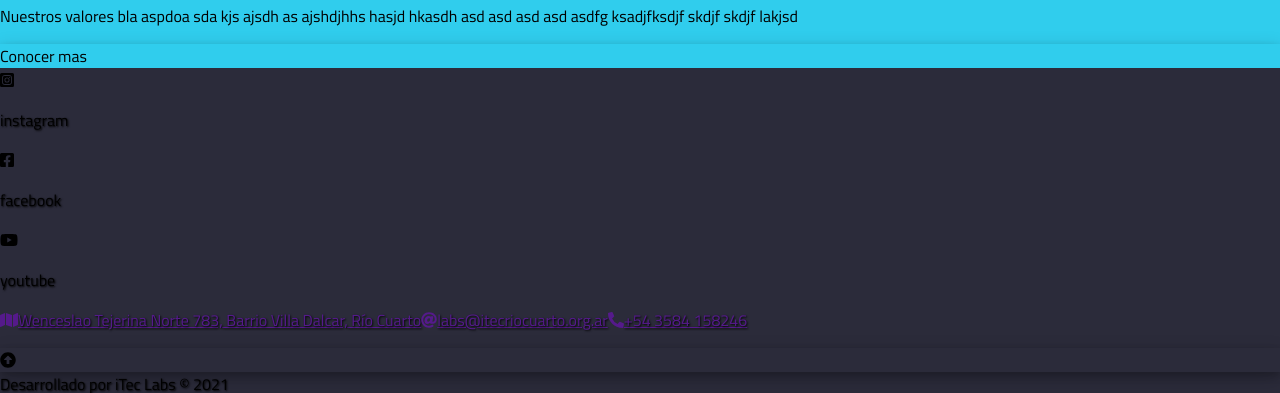
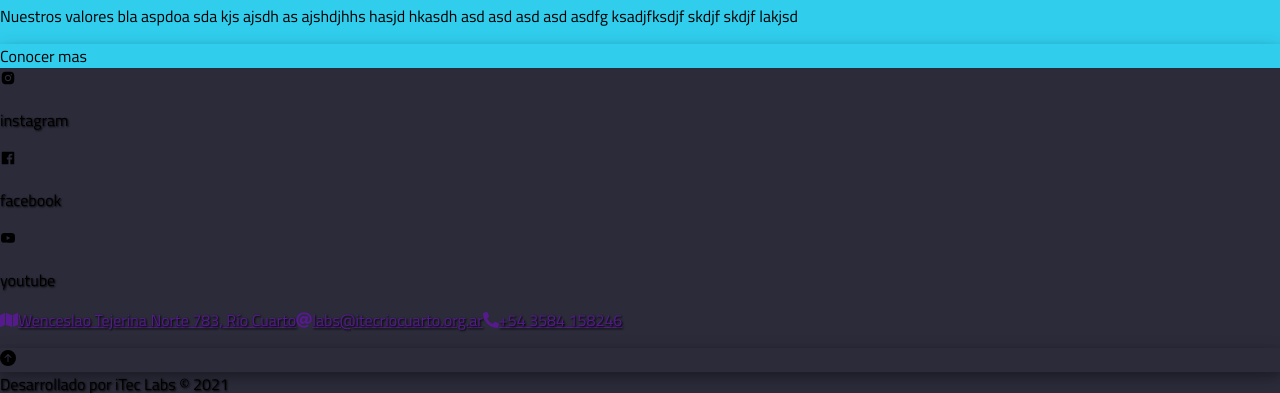
Before and after one commit to narzaut/iteclabs-landing, a Next.js app: page / in a window 1280 px wide. Shown: the part 2732-3125 px from the top of the page. Built offline with nearby package versions, Linux system fonts and the light colour scheme.

Commit message:
fix footer social media icons size

```diff
--- a/components/Footer.jsx
+++ b/components/Footer.jsx
@@ -1,7 +1,6 @@
 import { FooterItem } from './FooterItem'
-import {  faFacebookSquare , faYoutube, faInstagramSquare } from '@fortawesome/free-brands-svg-icons';
-import { FontAwesomeIcon } from '@fortawesome/react-fontawesome'
-import { faArrowAltCircleUp  } from '@fortawesome/free-solid-svg-icons';
+import {AiFillInstagram, AiFillFacebook, AiFillYoutube} from 'react-icons/ai';
+import { BsFillArrowUpCircleFill } from 'react-icons/bs';
 export const Footer = ({ footer }) => {
 
 	return(
@@ -15,20 +14,19 @@ export const Footer = ({ footer }) => {
 			<div className='flex gap-2 lg:gap-8 py-2 lg:py-4 '>
 				{footer.socialMedia.map(socialMedia => {
 					return (
-						<div className='cursor-pointer select-none hover:text-green-400 transition flex items-center justify-center gap-1 lg:gap-2'>
+						<div className='cursor-pointer select-none hover:text-green-400 transition flex items-center justify-center gap-2'>
 							<div >
-								<FontAwesomeIcon size='3xl'  icon={
+								{
 									socialMedia.icon == 'facebook' ?
-										faFacebookSquare
+										<AiFillFacebook className='w-4 h-4 lg:w-8 lg:h-8'/>
 									: socialMedia.icon == 'instagram' ?
-										faInstagramSquare
+										<AiFillInstagram className='w-4 h-4 lg:w-8 lg:h-8'/>
 									: socialMedia.icon == 'youtube' &&
-										faYoutube
-									}
-								/>
+										<AiFillYoutube className='w-4 h-4 lg:w-8 lg:h-8'/>
+								}
 							</div>
 							<div className='flex'>
-								<p className='uppercase text-xl lg:text-2xl'>{ socialMedia.value }</p>
+								<p className='uppercase text-lg lg:text-2xl'>{ socialMedia.value }</p>
 							</div>
 						</div>
 					)
@@ -42,7 +40,7 @@ export const Footer = ({ footer }) => {
 				</p>
 			</div>
 			<div className='h-12 w-12 rounded-full bg-gray-500 bg-opacity-60 glass  card-shadow transition-color hover:bg-gray-600 transition absolute  flex items-center justify-center cursor-pointer -top-5   animate-bounce' to='#home'>
-				<FontAwesomeIcon className='text-gray-100 hover:text-gray-200 ' icon={faArrowAltCircleUp} />
+				<BsFillArrowUpCircleFill />
 			</div>
 
 			<div className='border-t-4 px-12 pt-4 rounded border-green-400'>
--- a/lang/spanish.json
+++ b/lang/spanish.json
@@ -74,7 +74,7 @@
         "contactDescription":  [
 
 			{
-				"value":"Wenceslao Tejerina Norte 783, Barrio Villa Dalcar, Río Cuarto",
+				"value":"Wenceslao Tejerina Norte 783, Río Cuarto",
 				"icon":"map-pin"
 			},
 			{
--- a/package.json
+++ b/package.json
@@ -13,6 +13,7 @@
     "next": "latest",
     "react": "^17.0.2",
     "react-dom": "^17.0.2",
+    "react-icons": "^4.3.1",
     "react-image-size": "^1.0.4"
   },
   "devDependencies": {
```
Also changed, not shown: 1 other file (tests, documents, lock files or other folders).
